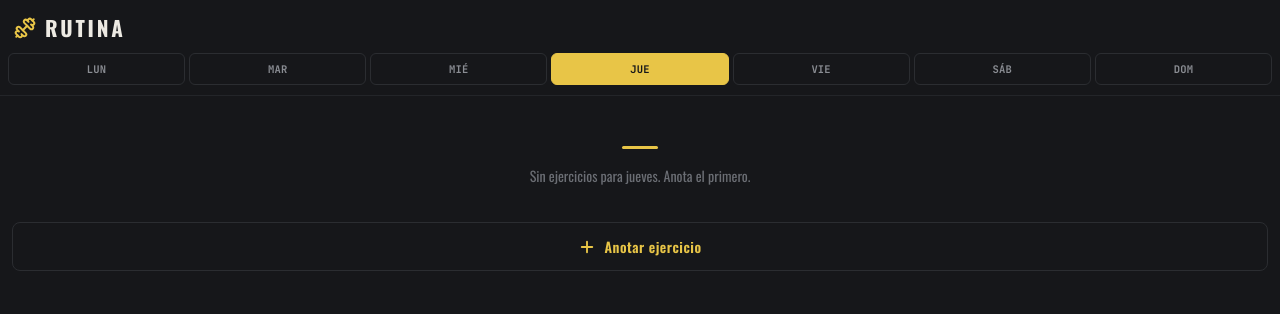
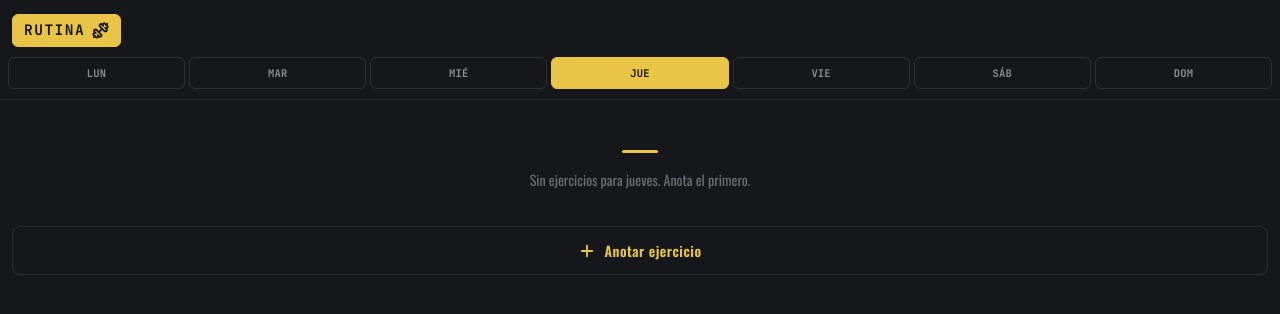
Before and after one commit to RonConChela/gymapp, a React (Vite) app: page / in a window 1280 px wide. Shown: the top 314 px of the page. Built offline with nearby package versions, Linux system fonts and the light colour scheme.

Commit message:
Update RUTINA logo style

```diff
--- a/src/gym-log.jsx
+++ b/src/gym-log.jsx
@@ -215,8 +215,10 @@ export default function GymLog() {
       <div style={styles.topBar}>
         <header style={styles.header}>
           <div style={styles.headerRow}>
-            <Dumbbell size={22} color="#E8C547" strokeWidth={2.2} />
-            <span style={styles.headerTitle}>RUTINA</span>
+            <span style={styles.logoBadge}>
+              <span>RUTINA</span>
+              <Dumbbell size={17} color="#16171A" strokeWidth={2.5} />
+            </span>
           </div>
           {saveError && <span style={styles.saveError}>sin conexión — no se guardó</span>}
         </header>
@@ -746,9 +748,23 @@ const styles = {
     letterSpacing: "2px",
     fontSize: "13px",
   },
-  header: { padding: "12px 14px 10px" },
+  header: { padding: "14px 12px 10px" },
   headerRow: { display: "flex", alignItems: "center", gap: "9px" },
-  headerTitle: { fontSize: "21px", fontWeight: 700, letterSpacing: "2.8px" },
+  logoBadge: {
+    display: "inline-flex",
+    alignItems: "center",
+    gap: "7px",
+    background: "#E8C547",
+    color: "#16171A",
+    fontFamily: "'JetBrains Mono', monospace",
+    fontWeight: 700,
+    fontSize: "14.5px",
+    letterSpacing: "1.5px",
+    padding: "7px 11px",
+    borderRadius: "6px",
+    lineHeight: 1,
+    border: "1px solid #E8C547",
+  },
   saveError: {
     display: "block",
     marginTop: "5px",
```
